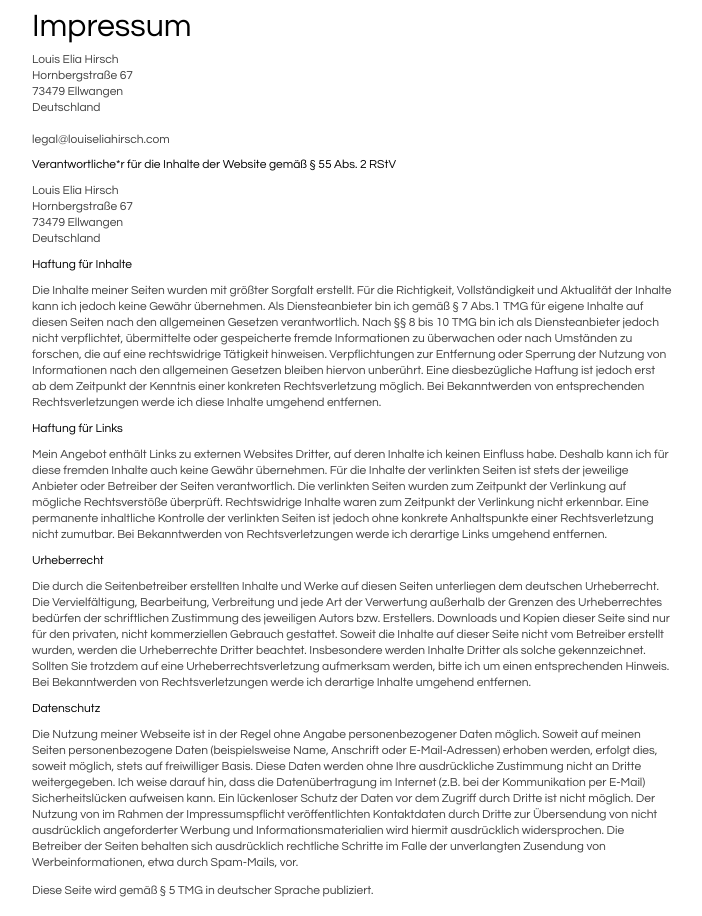
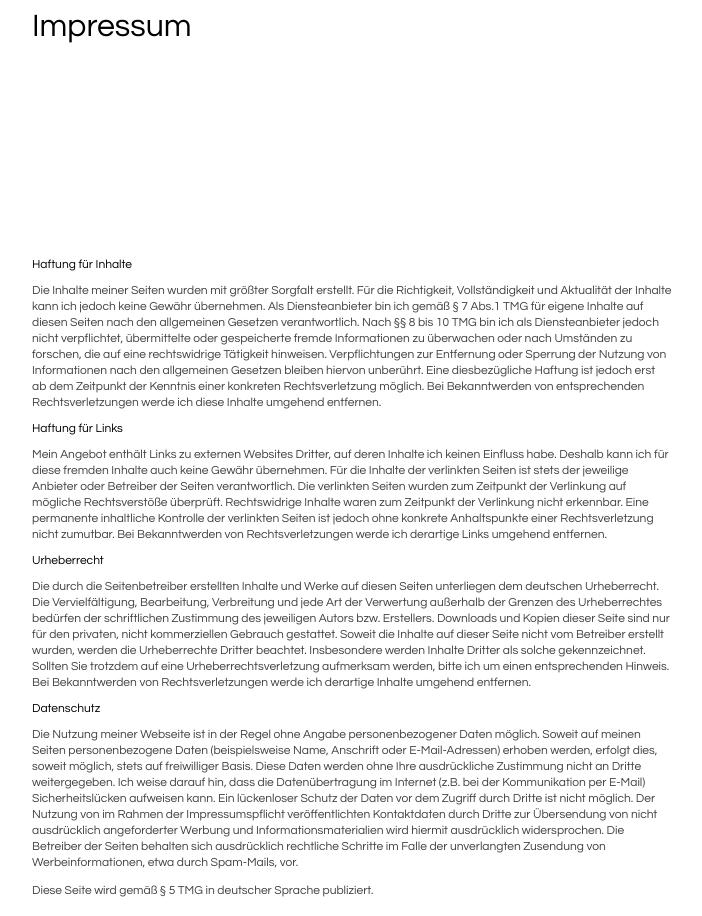
Before and after one commit to louvee/louvee.github.io, a Jekyll site: the page imprint.html, which Jekyll copies as it is, in a window 1280 px wide. Shown: the whole page, without its empty margins (288-990 px from the left). Built offline with Jekyll 4.4.1, drawn with Linux system fonts in a browser that asks for light colours.

Commit message:
Update imprint.html
Added a noindex meta tag and a visibility: hidden wrapper.

```diff
--- a/imprint.html
+++ b/imprint.html
@@ -2,13 +2,14 @@
 <html lang="en">
   <head>
     <meta charset="UTF-8" />
-    <meta name="theme-color" content="#ffffff" />
+    <meta name="theme-color" content="#ffffff, noindex, nofollow" />
     <title>Imprint</title>
     <link rel="stylesheet" type="text/css" href="style.css" />
   </head>
   <body>
     <div class="content" lang="de">
       <h1>Impressum</h1>
+      <span style="visibility: hidden">
       <br />
       <p>
         Louis Elia Hirsch
@@ -38,6 +39,7 @@
         Deutschland
       </p>
       <br />
+      </span>
       <h3>Haftung für Inhalte</h3>
       <br />
       <p>
```
